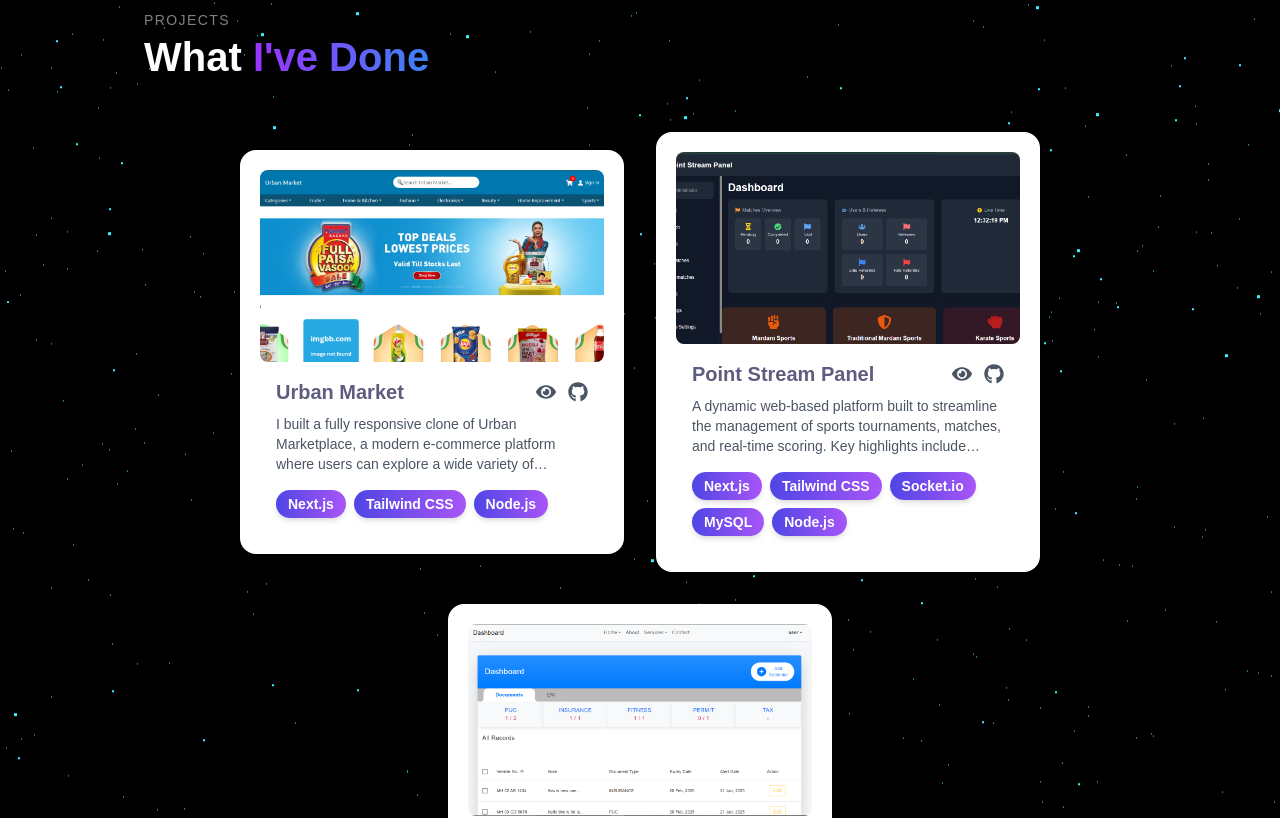
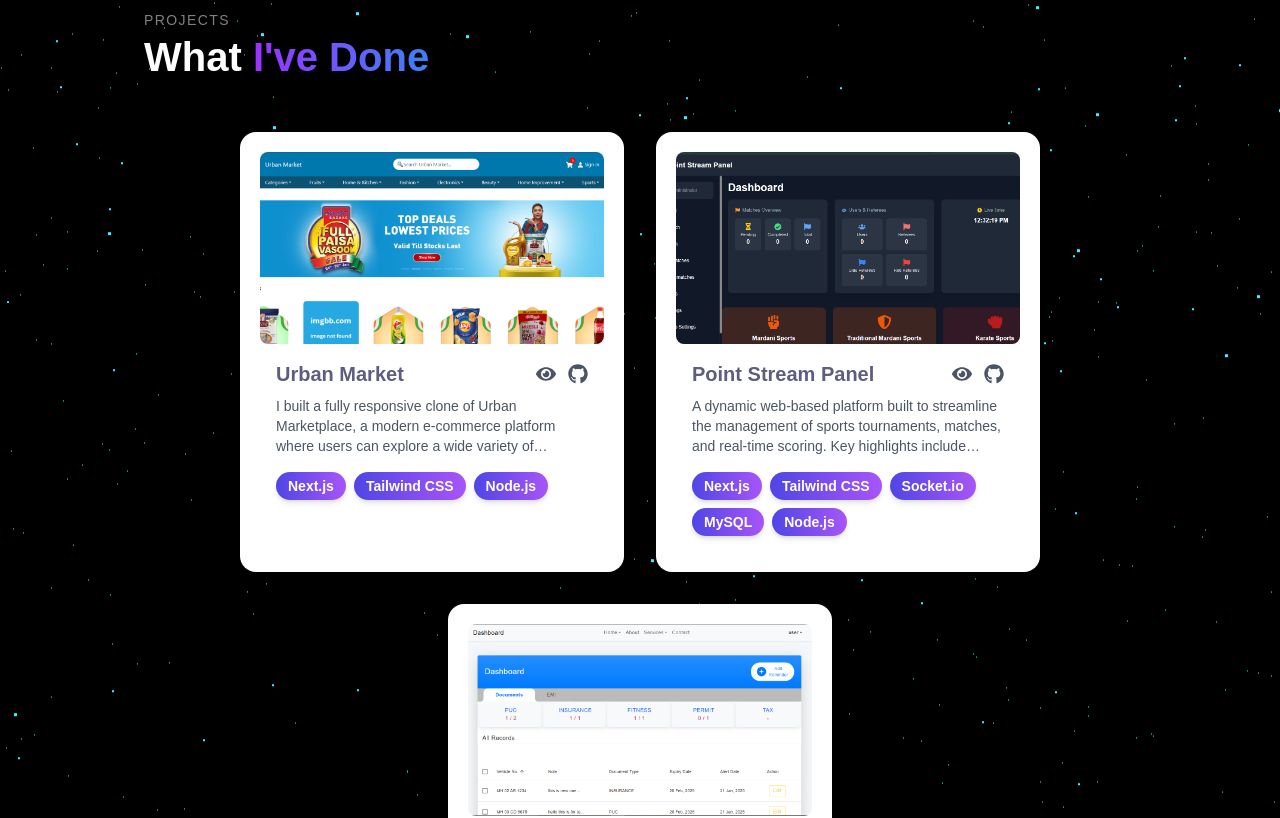
Before and after one commit to Suraj-Sangale/portfolio, a React (Create React App) app: page / in a window 1280 px wide. Shown: the part 2872-3690 px from the top of the page. Built offline with nearby package versions, Linux system fonts and the light colour scheme.

Commit message:
refactor Projects component to improve code structure and readability; streamline MY_PROJECTS array and enhance ProjectCard usage

```diff
--- a/src/components/Projects.js
+++ b/src/components/Projects.js
@@ -91,25 +91,14 @@ export default function Projects() {
       {/* <ProjectCard /> */}
       <div className="my_project_wrapper m-[4%] ">
         <div
-          className={`flex flex-wrap justify-center items-center gap-8 projectCardWrapper ${
-            hoveredIndex ? "hover-active" : ""
-          }`}
+          className={`flex flex-wrap justify-center gap-8 projectCardWrapper`}
           onMouseLeave={() => setHovered(false)}
         >
           {MY_PROJECTS.map((item, index) => (
-            <div
-              key={index}
-              // className={`projectCard ${
-              //   hoveredIndex !== null && hoveredIndex !== index ? "blurred" : ""
-              // }`}
-              // onMouseEnter={() => setHovered(true, index)}
-              // onMouseLeave={() => setHovered(false, null)}
-            >
             <ProjectCard
               project={item}
               key={index}
             />
-            </div>
           ))}
         </div>
       </div>
```
Lines whose indentation alone changed are shown as unchanged.
